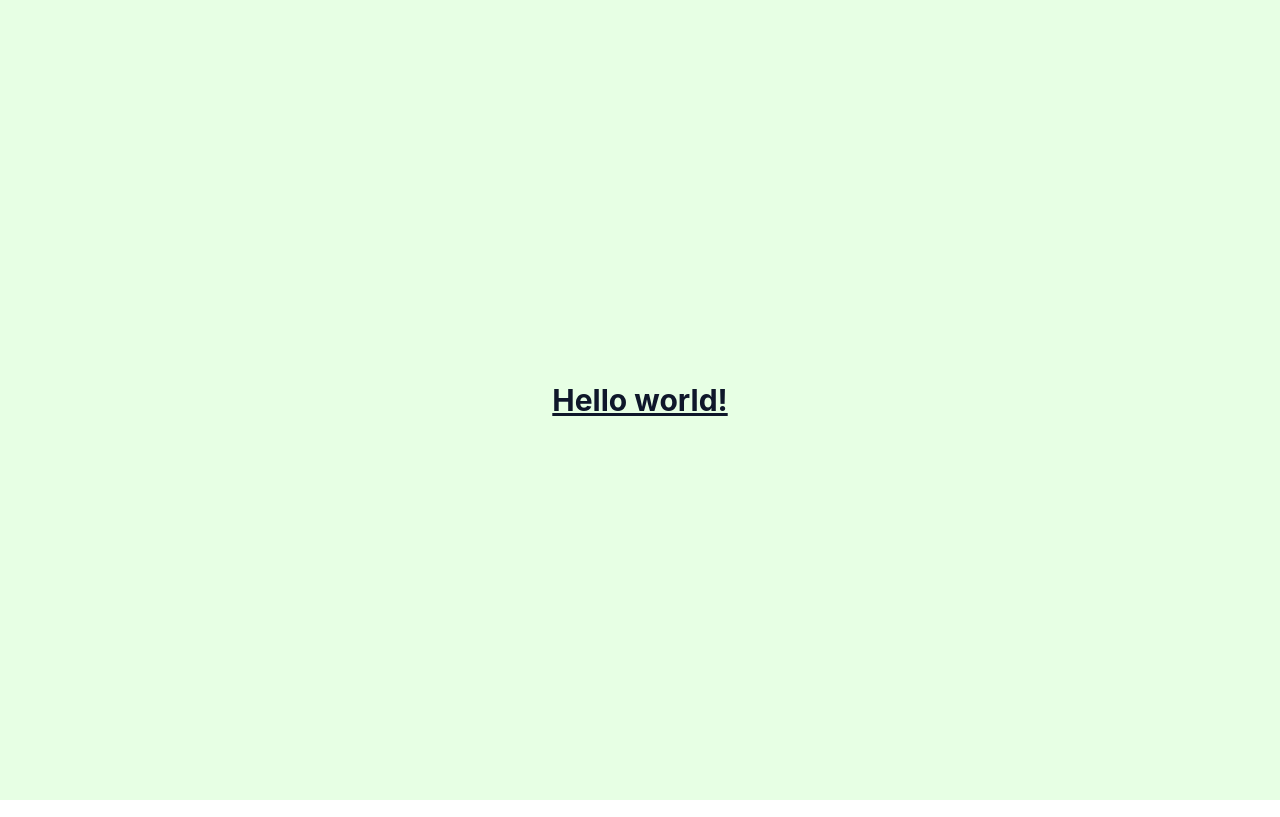
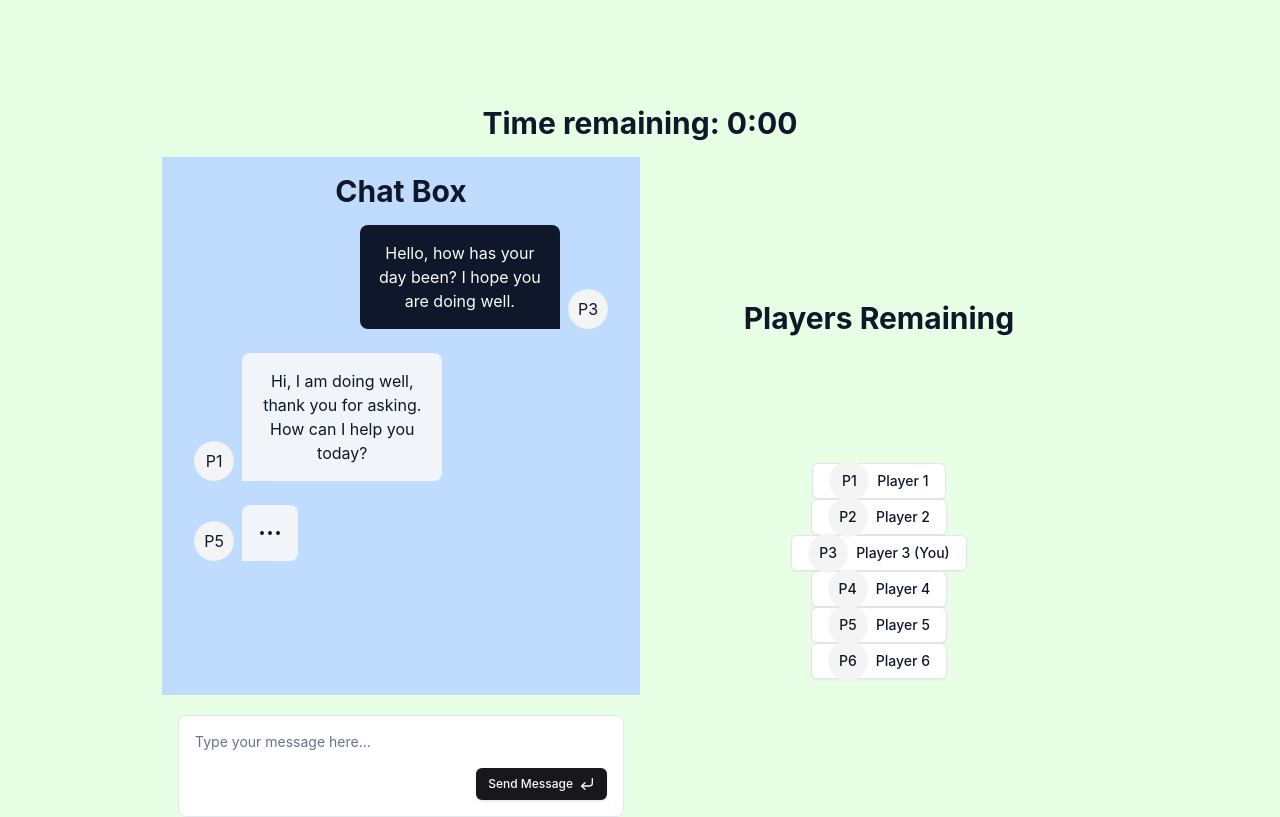
Before and after one commit to dh0169/humanize, a Next.js app in the folder ui/: page /play in a window 1280 px wide. Built offline with nearby package versions, Linux system fonts and the light colour scheme.

Commit message:
Styling & Component Implementation
- Refactored most styling for tailwindcss
- Put in necessary components for "play" feature => needs further styling & connection to back-end
- General formatting for files

```diff
--- a/ui/src/app/about/page.tsx
+++ b/ui/src/app/about/page.tsx
@@ -1,5 +1,4 @@
 import React from 'react';
-import Layout from '@/components/Layout';
 import Image from 'next/image';
 import hLogo from '@/../public/humanize_logo.png';
 
@@ -8,21 +7,18 @@ import hLogo from '@/../public/humanize_logo.png';
 
 const About: React.FC = () => {
     return (
-        <Layout>
+        <div className="flex flex-col items-center justify-center min-h-screen gap-4">
             <Image src={hLogo} alt="Humanize Logo" style={{ width: "150px", marginBottom: "2rem" }}/>
-            <h1 style={{ fontSize: "3rem", fontWeight: "bold", margin: 0 }}>
+
+            <h1 className="text-[3rem] font-bold m-0">
                 Humanize
             </h1>
-            <h2
-                style={{
-                    fontSize: "1.5rem",
-                    fontWeight: "bold",
-                    marginBottom: "2rem",
-                }}
-            >
+
+            <h2 className="text-[1.5rem] font-bold mb-8">
                 AI Among Us
             </h2>
-            <p style={{ textAlign: "center", width: "50%", fontSize: "50px", fontStyle: "italic" }}>
+
+            <p className="text-center w-1/2 text-[50px] italic">
                 How To Play:
             </p>
             <p><strong>Humanize</strong> is a game which can be explained simply; find the AI Among Us!</p>
@@ -32,7 +28,7 @@ const About: React.FC = () => {
             <p>If the AI gets voted out, the humans win.</p>
             <p>If there is an AI among the last 2 players, the AI wins.</p>
             <p><strong>Do not let the AI take over humanity!</strong></p>
-        </Layout>
+        </div>
     )
 }
 
--- a/ui/src/app/debug/page.tsx
+++ b/ui/src/app/debug/page.tsx
@@ -17,7 +17,6 @@ function Debugger() {
     return localStorage.getItem("devSecret") === "letMeIn";
   };
 
-  // TODO: fix error when going w/o dev secret
   if(!isDeveloper()) {
     router.push("/");
   }
--- a/ui/src/app/home/page.tsx
+++ b/ui/src/app/home/page.tsx
@@ -1,36 +1,16 @@
 "use client"
 
 import React, { useEffect } from "react";
-import { API_ENDPOINTS, checkLogin } from "@/constants/apiEndpoints"; // Adjust the path as needed
-import Layout from '@/components/Layout';
-import { Button } from "@/components/ui/button";
-
 import { useRouter } from 'next/navigation';
 import Link from "next/link";
+import Image from 'next/image';
+import { checkLogin } from "@/constants/apiEndpoints"; // Adjust the path as needed
 
-import Image from 'next/image';
+import { Button } from "@/components/ui/button";
 import hLogo from '@/../public/humanize_logo.png';
 
 const UserInterface: React.FC = () => {
     const router = useRouter();
-
-    // Also add this to apiEndpoints?
-    const handleLogout = async () => {
-        try {
-          const res = await fetch(API_ENDPOINTS.AUTH.LOGOUT, {
-            credentials: "include",
-          });
-          const data = await res.json();
-          console.log(data);
-        } catch (error) {
-            if(error instanceof Error) {
-                console.log(error.message);
-            } else {
-                console.log("An unknown error occured.");
-            }
-        }
-    };
-3
     useEffect(() => {
         checkLogin().then((current_user) => {
             // Do stuff with current user obj, like get username for display
@@ -43,40 +23,30 @@ const UserInterface: React.FC = () => {
 
 
     return (
-        <Layout>
+            <div className="flex flex-col items-center justify-center min-h-screen gap-4">
                 <Image src={hLogo} alt="Humanize Logo" style={{ width: "150px", marginBottom: "2rem" }}/>
-            <h1 style={{ fontSize: "3rem", fontWeight: "bold", margin: 0 }}>
+
+                <h1 className="text-[3rem] font-bold m-0">
                     Humanize
                 </h1>
-            <h2
-                style={{
-                    fontSize: "1.5rem",
-                    fontWeight: "bold",
-                    marginBottom: "2rem",
-                }}
-            >
+
+                <h2 className="text-[1.5rem] font-bold mb-8">
                     AI Among Us
                 </h2>
-
 
                 <Button asChild>
                     <Link href="/play">Play</Link>
                 </Button>
+
                 <Button asChild>
                     <Link href="/about">About</Link>
                 </Button>
+
                 <Button asChild>
                     <Link href="/logout">Logout</Link>
                 </Button>
-
-
-        </Layout>
+            </div>
     );
 }
 
 export default UserInterface
-
-
-// <CustBut text="Play" navLoc="/play" />
-// <CustBut text="About" navLoc="/about"/>
-// <CustBut text="Logout" navLoc="/" onClick={handleLogout}/>
--- a/ui/src/app/layout.tsx
+++ b/ui/src/app/layout.tsx
@@ -13,7 +13,7 @@ export default function RootLayout({
   }) {
     return (
         <html lang="en">
-            <body>
+            <body className="bg-[#E7FFE4]">
                 <div id="root">{children}</div>
             </body>
         </html>
--- a/ui/src/app/logout/page.tsx
+++ b/ui/src/app/logout/page.tsx
@@ -1,12 +1,11 @@
 "use client"
 
 import React from "react";
+import { useRouter } from 'next/navigation';
+import { API_ENDPOINTS } from "@/constants/apiEndpoints";
 
+import { Button } from "@/components/ui/button";
 import { Loader2 } from "lucide-react";
-import { Button } from "@/components/ui/button";
-import Layout from "@/components/Layout";
-import { API_ENDPOINTS } from "@/constants/apiEndpoints";
-import { useRouter } from 'next/navigation';
 
 const logout: React.FC = () => {
     const router = useRouter();
@@ -29,13 +28,14 @@ const logout: React.FC = () => {
     };
 
     handleLogout();
+
     return (
-        <Layout>
-            <Button disabled>
-                <Loader2 className="animate spin" />
-                Logging Out
-            </Button>
-        </Layout>
+            <div className="flex flex-col items-center justify-center min-h-screen gap-4">
+                <Button disabled>
+                    <Loader2 className="animate spin" />
+                    Logging Out
+                </Button>
+            </div>
     )
 
 }
--- a/ui/src/app/play/page.tsx
+++ b/ui/src/app/play/page.tsx
@@ -1,15 +1,99 @@
+"use client"
+
 import React from "react";
-import Layout from '@/components/Layout';
+import { ChatMessageList } from "@/components/ui/chat/chat-message-list";
+import { ChatBubble, ChatBubbleAvatar, ChatBubbleMessage } from "@/components/ui/chat/chat-bubble";
+import { ChatInput } from "@/components/ui/chat/chat-input";
+import { Button } from "@/components/ui/button";
+import { CornerDownLeft } from "lucide-react";
 
 
 const Play: React.FC = () => {
     return (
-        <Layout>
-            <h1 className="text-3xl font-bold underline">
-                    Hello world!
+        <div className="flex flex-col items-center justify-center min-h-screen gap-4">
+            <h1 className="align-middle text-3xl font-bold">
+                Time remaining: 0:00
             </h1>
-        </Layout>
 
+            <div className="flex">
+                <div className="w-1/2 p-4 bg-blue-200 text-center">
+                    <h1 className="m-auto align-middle text-3xl font-bold">
+                        Chat Box
+                    </h1>
+
+                    {/* Wrap with ChatMessageList */}
+                    <ChatMessageList>
+                        {/* You can map over messages here */}
+                        <ChatBubble variant='sent'>
+                            <ChatBubbleAvatar fallback='P3' />
+                            <ChatBubbleMessage variant='sent'>
+                            Hello, how has your day been? I hope you are doing well.
+                            </ChatBubbleMessage>
+                        </ChatBubble>
+
+                        <ChatBubble variant='received'>
+                            <ChatBubbleAvatar fallback='P1' />
+                            <ChatBubbleMessage variant='received'>
+                            Hi, I am doing well, thank you for asking. How can I help you today?
+                            </ChatBubbleMessage>
+                        </ChatBubble>
+
+                        <ChatBubble variant='received'>
+                            <ChatBubbleAvatar fallback='P5' />
+                            <ChatBubbleMessage isLoading />
+                        </ChatBubble>
+                    </ChatMessageList>
+
+                    <form className="relative rounded-lg border bg-background focus-within:ring-1 focus-within:ring-ring p-1">
+                        <ChatInput
+                        placeholder="Type your message here..."
+                        className="min-h-12 resize-none rounded-lg bg-background border-0 p-3 shadow-none focus-visible:ring-0"
+                        />
+
+                        <div className="flex items-center p-3 pt-0">
+                            <Button
+                                size="sm"
+                                className="ml-auto gap-1.5"
+                            >
+                                Send Message
+                                <CornerDownLeft className="size-3.5" />
+                            </Button>
+                        </div>
+
+                    </form>
+                </div>
+
+                <div className="w-1/2 p-4 flex flex-col items-center">
+                    <h1 className="m-auto align-middle text-3xl font-bold">
+                        Players Remaining
+                    </h1>
+
+                    <Button variant="outline">
+                        <ChatBubbleAvatar fallback='P1' /> Player 1
+                    </Button>
+
+                    <Button variant="outline">
+                        <ChatBubbleAvatar fallback='P2' /> Player 2
+                    </Button>
+
+                    <Button variant="outline">
+                        <ChatBubbleAvatar fallback='P3' /> Player 3 (You)
+                    </Button>
+
+                    <Button variant="outline">
+                        <ChatBubbleAvatar fallback='P4' /> Player 4
+                    </Button>
+
+                    <Button variant="outline">
+                        <ChatBubbleAvatar fallback='P5' /> Player 5
+                    </Button>
+
+                    <Button variant="outline">
+                        <ChatBubbleAvatar fallback='P6' /> Player 6
+                    </Button>
+                </div>
+            </div>
+        </div>
     )
 }
 
--- a/ui/src/components/CustBut.tsx
+++ /dev/null
@@ -1,47 +0,0 @@
-import React from 'react';
-import { useNavigate } from 'react-router';
-
-type CustButProps = {
-    text: string;
-    navLoc?: string;
-    onClick?: () => void;
-    style?: React.CSSProperties;
-}
-
-const CustBut = ({ text, navLoc, onClick, style }: CustButProps) => {
-    const navigate = useNavigate();
-
-    const handleClick = () => {
-        if(onClick) {
-            // Potential future proofing to reuse button for voting phase
-            // send param onClick="api endpoint for voting"
-
-            // need to double check post typescript change !
-            onClick();
-        }
-
-        if(navLoc) {
-            navigate(navLoc);
-        }
-    };
-
-    return (
-        <button
-            onClick={handleClick}
-            style={{
-                width: "20%",
-                padding: "1rem 0.5rem",
-                backgroundColor: "#6BE3DC",
-                color: "#000",
-                border: "1px solid #73726d",
-                borderRadius: "4px",
-                cursor: "pointer",
-                ...style, // Merge custom styles with default styles
-            }}
-        >
-            {text} {/* Default text if no text prop is provided */}
-        </button>
-    );
-};
-
-export default CustBut;
--- a/ui/src/components/Layout.tsx
+++ /dev/null
@@ -1,30 +0,0 @@
-// Edit this for the general layout of the page
-// In this example, utilized the styling established by Aaron
-// (mint green-ish background for every page)
-
-
-import React from 'react';
-
-interface LayoutProps {
-    children: React.ReactNode;
-}
-
-const Layout: React.FC<LayoutProps> = ({ children }) => {
-    return (
-        <div
-            style={{
-                display: "flex",
-                flexDirection: "column",
-                alignItems: "center",
-                justifyContent: "center",
-                minHeight: "100vh",
-                gap: "1rem",
-                backgroundColor: "#E7FFE4",
-            }}
-        >
-            {children}
-        </div>
-    );
-};
-
-export default Layout;
```
Also changed, not shown: ui/src/app/page.tsx (+17 -45 lines). Lines whose indentation alone changed are shown as unchanged.
